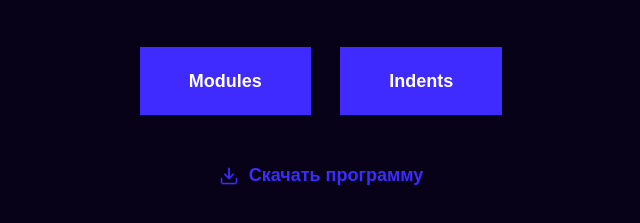
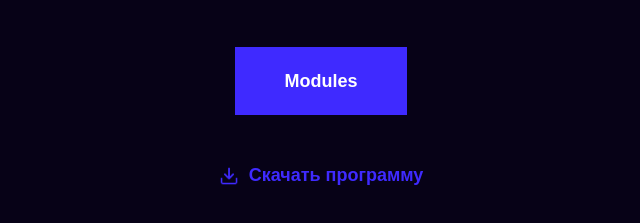
Before and after one commit to lerapavlova/special-app-2, a plain HTML site: page index.html in a window 1280 px wide. Shown: the part 335-558 px from the top of the page, without its empty margins (319-959 px from the left). Drawn offline with Linux system fonts and the light colour scheme.

Commit message:
removed article

```diff
--- a/index.html
+++ b/index.html
@@ -18,7 +18,6 @@
 
     <div class="home_links">
       <a class="home_link" href="modules.html" target="_blank">Modules</a>
-      <a class="home_link" href="article.html" target="_blank">Indents</a>
 
     </div>
     <a class="home_download" href="skillbox.docx" download>Скачать программу</a>
```
